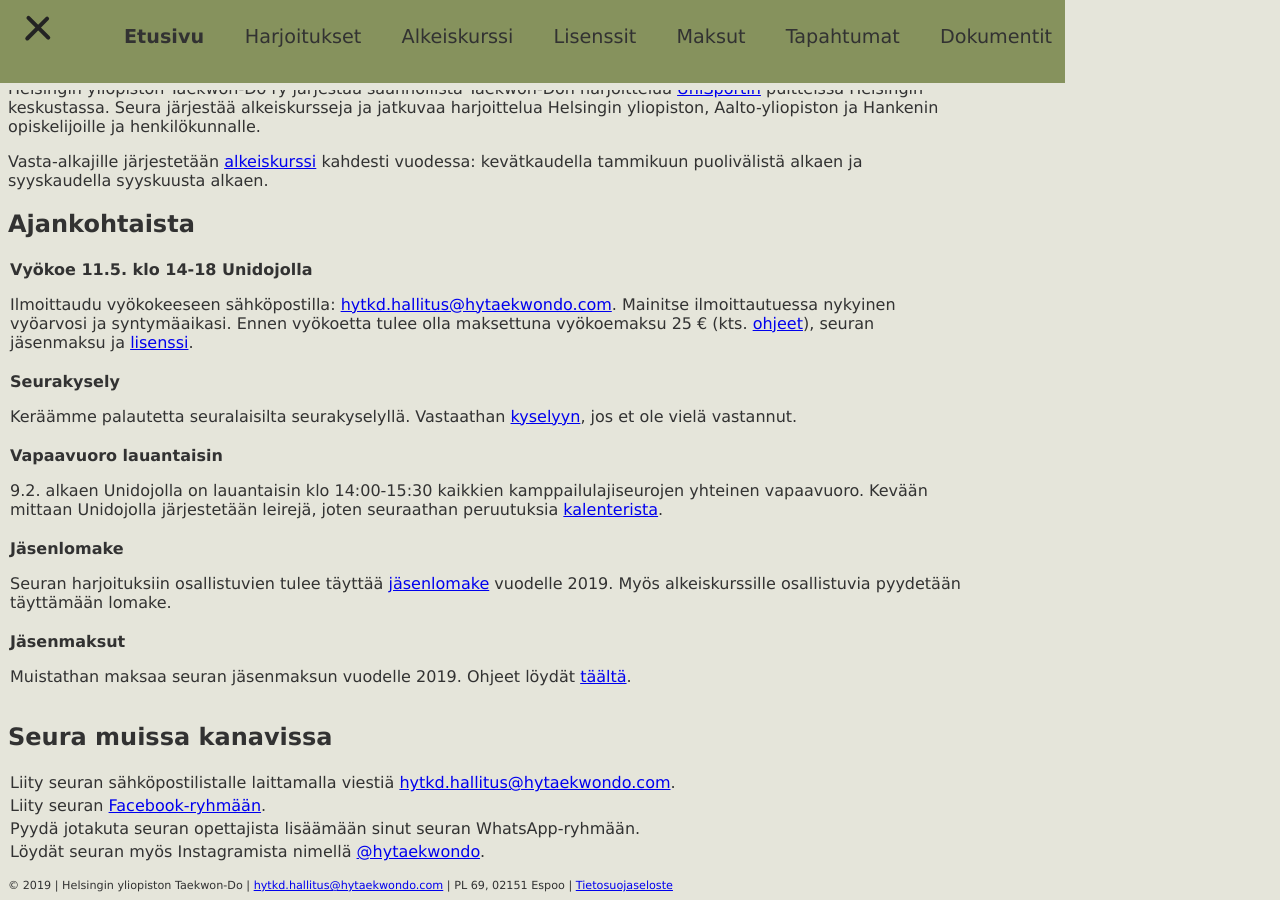
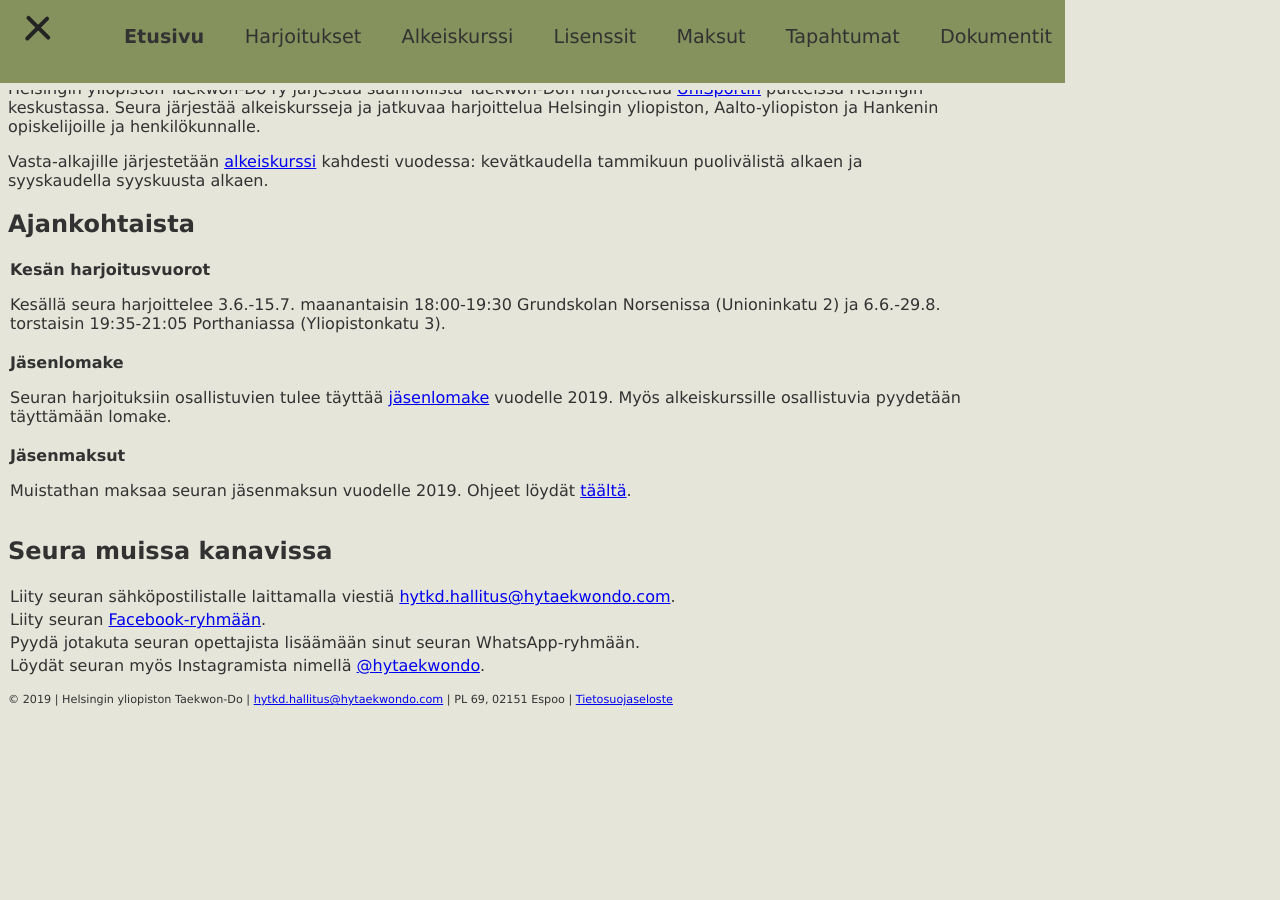
Before and after one commit to hytkd/website, a Jekyll site: the page built from index.html, in a window 1280 px wide and 900 px high, scrolled down 694 px. Built offline with Jekyll 4.4.1, drawn with Linux system fonts in a browser that asks for light colours; after the commit the page ends 1408 px from its top, so only the background shows below that.

Commit message:
Update training times and course information

```diff
--- a/_data/acute.yml
+++ b/_data/acute.yml
@@ -1,10 +1,5 @@
-- title: Vyökoe 11.5. klo 14-18 Unidojolla
-  content: |
-    Ilmoittaudu vyökokeeseen sähköpostilla: <a href="mailto:hytkd.hallitus@hytaekwondo.com">hytkd.hallitus@hytaekwondo.com</a>. Mainitse ilmoittautuessa nykyinen vyöarvosi ja syntymäaikasi. Ennen vyökoetta tulee olla maksettuna vyökoemaksu 25 € (kts. <a href="/payments.html">ohjeet</a>), seuran jäsenmaksu ja <a href="/licenses.html">lisenssi</a>.
-- title: Seurakysely
-  content: Keräämme palautetta seuralaisilta seurakyselyllä. Vastaathan <a href="https://docs.google.com/forms/d/e/1FAIpQLSdhsjMC2sAvQdp2uo1nN4paFpN3H_IvqpxCm4EghF_845lI7Q/viewform">kyselyyn</a>, jos et ole vielä vastannut.
-- title: Vapaavuoro lauantaisin
-  content: 9.2. alkaen Unidojolla on lauantaisin klo 14:00-15:30 kaikkien kamppailulajiseurojen yhteinen vapaavuoro. Kevään mittaan Unidojolla järjestetään leirejä, joten seuraathan peruutuksia <a href="/events.html">kalenterista</a>.
+- title: Kesän harjoitusvuorot
+  content: Kesällä seura harjoittelee 3.6.-15.7. maanantaisin 18:00-19:30 Grundskolan Norsenissa (Unioninkatu 2) ja 6.6.-29.8. torstaisin 19:35-21:05 Porthaniassa (Yliopistonkatu 3).
 - title: Jäsenlomake
   content: Seuran harjoituksiin osallistuvien tulee täyttää <a href="https://goo.gl/forms/KlLuwpBCCKl2jOI63">jäsenlomake</a> vuodelle 2019. Myös alkeiskurssille osallistuvia pyydetään täyttämään lomake.
 - title: Jäsenmaksut
--- a/_data/trainings.yml
+++ b/_data/trainings.yml
@@ -1,3 +1,9 @@
+- dates: 1.6.2019 - 31.8.2019
+  times:
+    - time: ma 18:00-19:30 (<b>vain 3.6.-15.7.</b>)
+      location: <a href="https://goo.gl/maps/2Ajrquq2gPmHCHQz8" target="_blank">Grundskolan Norsen</a>
+    - time: to 19:35-21:05 (6.6.-29.8.)
+      location: <a href="https://goo.gl/maps/t21PcHXy8ky" target="_blank">Porthania</a>
 - dates: 4.1.2019 - 31.5.2019
   times:
     - time: ma 19:00-20:30
```
Also changed, not shown: course.html (+6 -5 lines).
